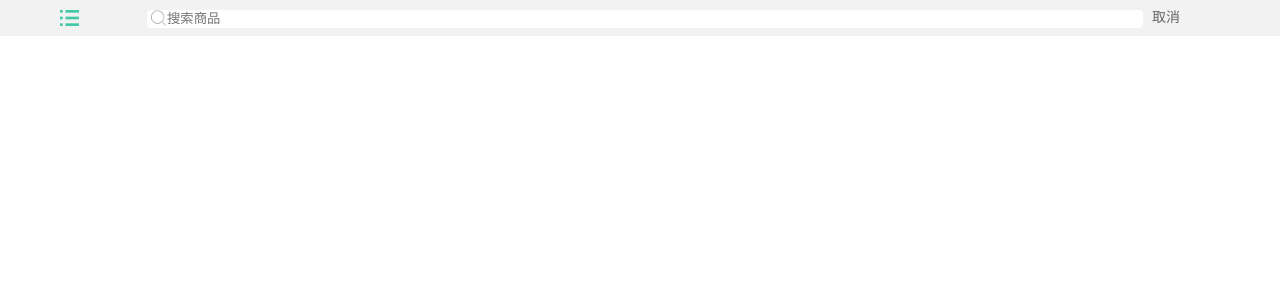
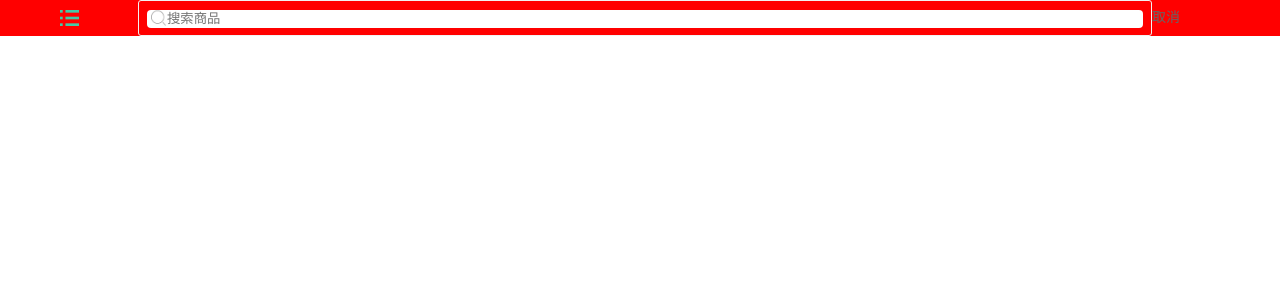
Before and after one commit to kaylasang/jk724, a Vue app: page /#/Search in a window 1280 px wide. Shown: the top 300 px of the page. Built offline with nearby package versions, Linux system fonts and the light colour scheme.

Commit message:
修改了背景颜色

```diff
--- a/src/pages/Search.vue
+++ b/src/pages/Search.vue
@@ -24,7 +24,7 @@ export default {
 <style lang="less" scoped>
 .search{
     // 头部搜索
-    background-color: #f2f2f2;
+    background-color: red;
   .header{
     width: 100%;
     // height: 45px;
```
